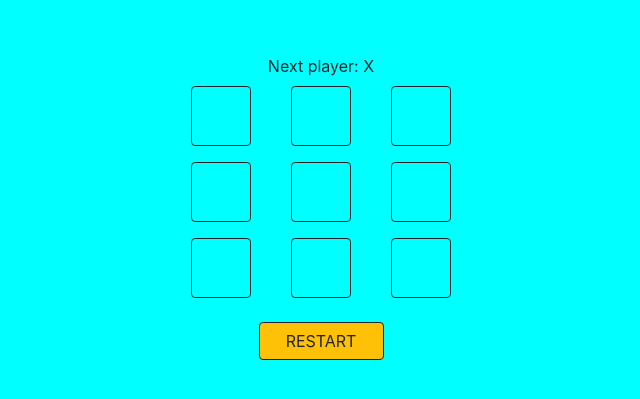
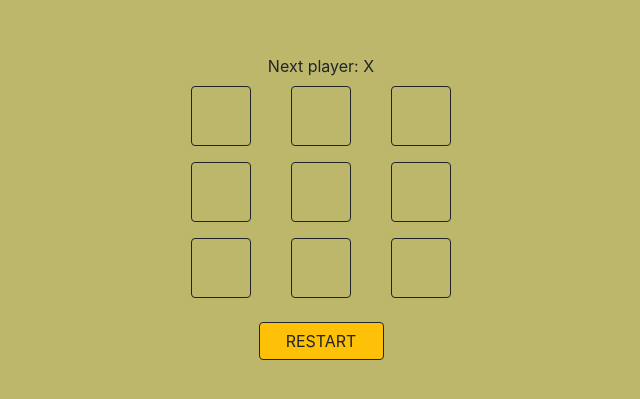
Before and after one commit to Zoolfan/week12FSWD, a React (Create React App) app: page / in a window 1280 px wide. Shown: the part 193-592 px from the top of the page, without its empty margins (319-959 px from the left). Built offline with nearby package versions, Linux system fonts and the light colour scheme.

Commit message:
change BG

```diff
--- a/src/index.css
+++ b/src/index.css
@@ -5,7 +5,7 @@ body {
     sans-serif;
   -webkit-font-smoothing: antialiased;
   -moz-osx-font-smoothing: grayscale;
-  background-color:aqua;
+  background-color:darkkhaki;
   /* background-image: url("../BG.jpg");
   background-size: cover;
   background-position: center; */
```
